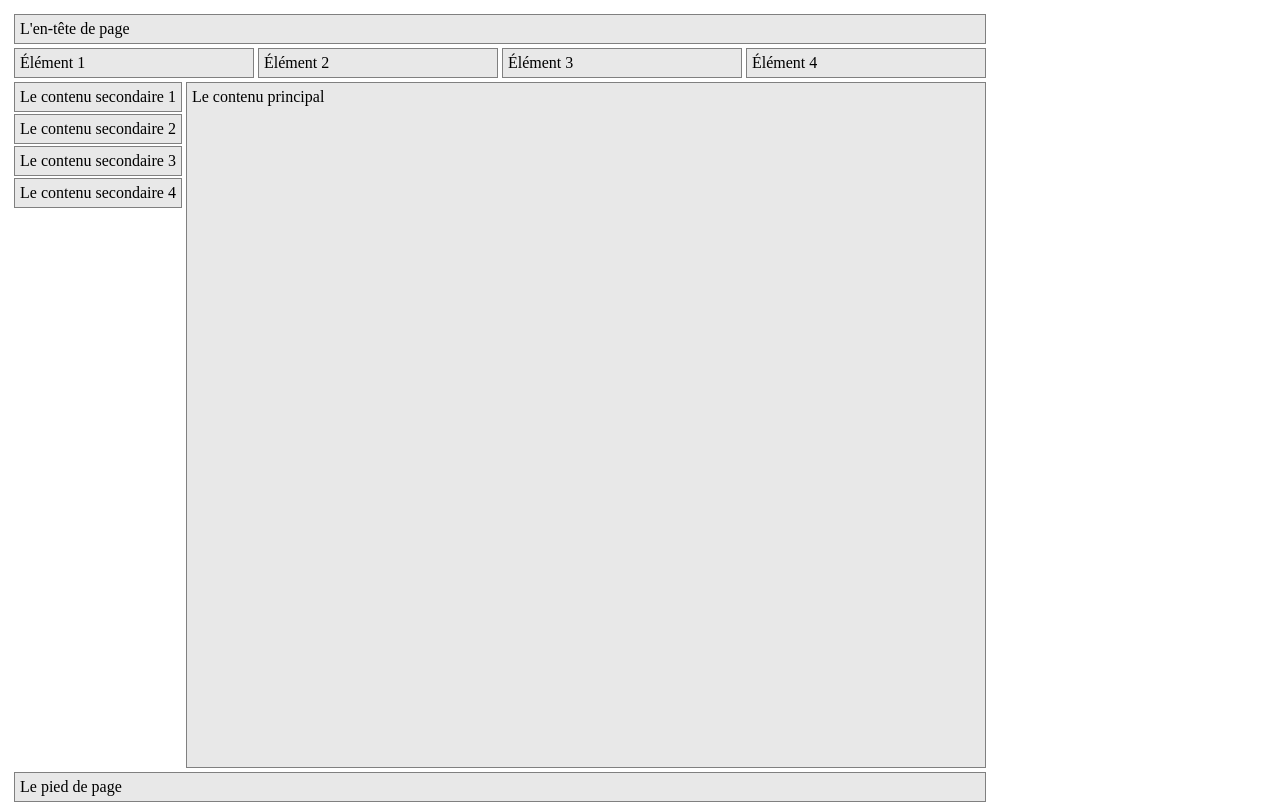
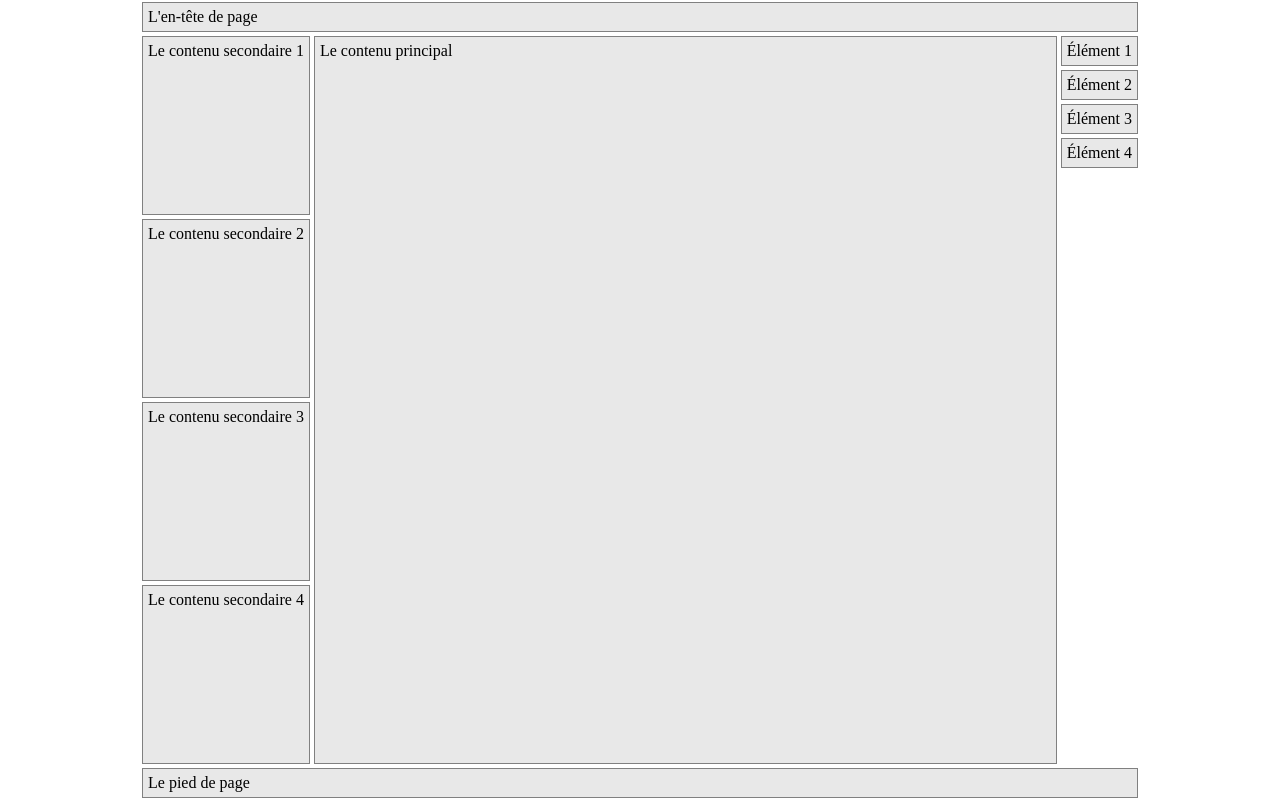
Before and after one commit to coud0011/IUTS2CSSLearning, a plain HTML site: page TD2media-queries/2.html in a window 1280 px wide. Drawn offline with Linux system fonts and the light colour scheme.

Commit message:
TD2 Complètement terminé

```diff
--- a/TD2media-queries/2.css
+++ b/TD2media-queries/2.css
@@ -2,9 +2,24 @@ html,body{
     height:100%;
     width: 100%;
     box-sizing: border-box;
-    padding:2px;
+}
+body{
+    max-width: 1000px;
+}
+html{
     display: flex;
-    max-width: 1000px;
+    justify-content: center;
+}
+
+body,div,.main,.menu,.foot,.head,.main__complements,.all_content{
+    display: flex;
+    background-color:white;
+    flex-direction: column;
+    margin: 0;
+    padding: 0;
+}
+div{
+    flex-grow: 1;
 }
 .menu__item,.main__complement,.main__content,.text{
     display: flex;
@@ -14,17 +29,9 @@ html,body{
 .main{
     flex: 1;
 }
+
 .main__content{
     flex:1 1 auto;
-}
-body,body>*{
-    display: flex;
-    background-color:white;
-    flex-direction: column;
-}
-.main__complements{
-    margin: 0;
-    padding: 0;
 }
 .menu__item,.main__complement,.main__content,.text{
     background-color:#E8E8E8;
@@ -48,16 +55,19 @@ body,body>*{
     .main{
         flex-direction: row-reverse;
     }
-    .main__content,.main__complement{
-        display: flex;
+    .main__complement{
         flex:1 1 auto;
-    }
-    .main__complements{
-        flex-direction: column;
-        flex:0 0 auto;
     }
 
 }
 @media (min-width:1000px){
-
+    .menu{
+        flex-direction: column;
+    }
+    .menu__item{
+        flex:0 0 auto;
+    }
+    .all_content{
+        flex-direction: row-reverse;
+    }
 }
--- a/TD2media-queries/2.html
+++ b/TD2media-queries/2.html
@@ -4,12 +4,13 @@
         <meta charset="utf-8">
         <meta name="viewport" content="width=device-width, initial-scale=1, shrink-to-fit=no">
         <link rel="stylesheet" href="2.css"/>
-        <title></title>
+        <title>Media Queries 2</title>
     </head>
     <body>
         <header class="head">
             <p class="text">L'en-tête de page</p>
         </header>
+        <div class="all_content">
             <nav class="menu">
                 <article class="menu__item">Élément 1</article>
                 <article class="menu__item">Élément 2</article>
@@ -19,12 +20,13 @@
             <main class="main">
                 <section class="main__content">Le contenu principal</section>
                 <section class="main__complements">
-                <other class="main__complement">Le contenu secondaire 1</other>
+                    <aside class="main__complement">Le contenu secondaire 1</aside>
                     <aside class="main__complement">Le contenu secondaire 2</aside>
                     <aside class="main__complement">Le contenu secondaire 3</aside>
                     <aside class="main__complement">Le contenu secondaire 4</aside>
                 </section>
             </main>
+        </div>
         <footer class="foot">
             <p class="text">Le pied de page</p>
         </footer>
```
Lines whose indentation alone changed are shown as unchanged.
